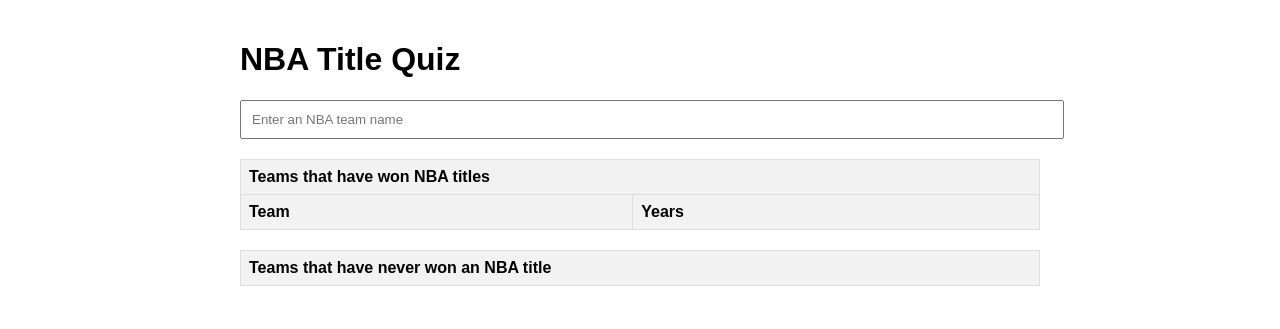
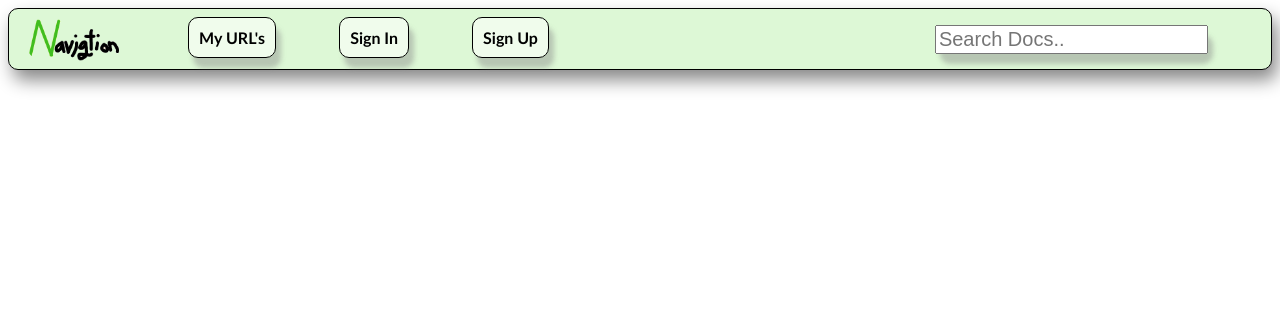
Before and after one commit to Tariqalz/Assignment-CSS-Navigation-Bar, a plain HTML site: page index.html in a window 1280 px wide. Drawn offline with Linux system fonts and the light colour scheme.

Commit message:
Add files via upload

```diff
--- a/index.html
+++ b/index.html
@@ -3,34 +3,20 @@
   <head>
     <meta charset="UTF-8" />
     <meta name="viewport" content="width=device-width, initial-scale=1.0" />
-    <title>JS Events Activity</title>
-    <link rel="stylesheet" href="styles.css" />
+    <title>Document</title>
+    <link rel="stylesheet" href="style.css" />
   </head>
-
   <body>
-    <h1>NBA Title Quiz</h1>
-    <input type="text" id="teamInput" placeholder="Enter an NBA team name" />
-    <table>
-      <thead>
-        <tr>
-          <th colspan="2">Teams that have won NBA titles</th>
-        </tr>
-        <tr>
-          <th>Team</th>
-          <th>Years</th>
-        </tr>
-      </thead>
-      <tbody id="wonTableBody"></tbody>
-    </table>
-
-    <table>
-      <thead>
-        <tr>
-          <th>Teams that have never won an NBA title</th>
-        </tr>
-      </thead>
-      <tbody id="neverWonTableBody"></tbody>
-    </table>
-    <script src="script.js"></script>
+    <ul>
+      <li><img src="logo.png" alt="Logo" /></li>
+      <li><a href="#">My URL's</a></li>
+      <li><a href="#">Sign In</a></li>
+      <li><a href="#">Sign Up</a></li>
+      <li>
+        <form>
+          <input type="search" placeholder="Search Docs.." />
+        </form>
+      </li>
+    </ul>
   </body>
 </html>
--- /dev/null
+++ b/style.css
@@ -0,0 +1,58 @@
+body {
+  font-family: "Trebuchet MS";
+}
+
+ul {
+  background-color: rgb(221, 248, 214);
+  padding: 0px;
+  margin: 0px;
+  height: 60px;
+  border: black 1px solid;
+  border-radius: 10px;
+  box-shadow: 5px 10px 18px #888888;
+}
+
+ul li {
+  list-style-type: none;
+  float: left;
+  margin-right: 5%;
+  margin-top: 0.5rem;
+  border-radius: 10px;
+  box-shadow: 5px 10px 5px #88888871;
+}
+
+ul li img {
+  width: 100px;
+  border-radius: 20px;
+}
+ul li:first-child {
+  margin-left: 1rem;
+  box-shadow: none;
+}
+
+ul li:last-child {
+  float: right;
+  margin-top: 1rem;
+}
+
+input {
+  font-size: 15pt;
+}
+
+ul li a {
+  padding: 10px;
+  text-decoration: none;
+  display: block;
+  text-align: center;
+  font-weight: bold;
+  background-color: rgb(240, 252, 236);
+  color: black;
+  border: black 1px solid;
+  border-radius: 10px;
+}
+
+ul li a:hover {
+  background-color: rgb(111, 190, 100);
+  border-radius: 10px;
+  color: white;
+}
```
Also changed, not shown: logo.png (added).
